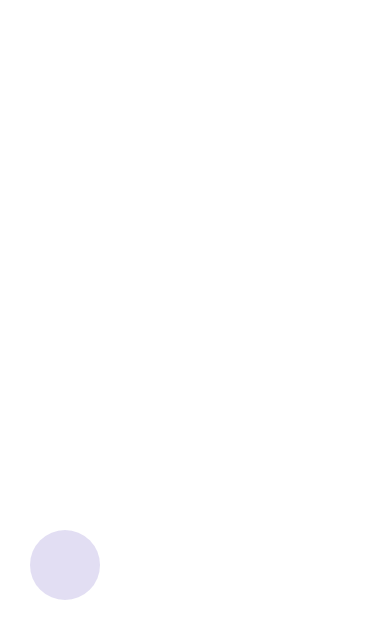
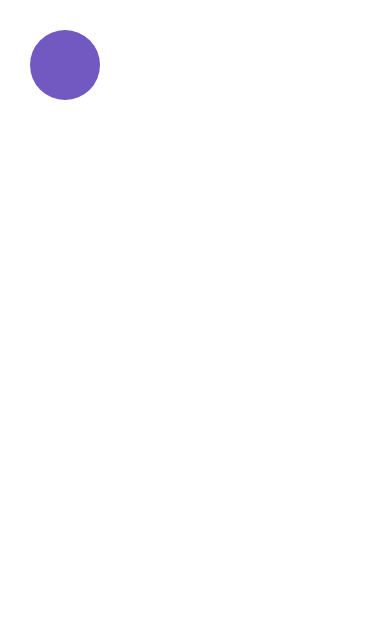
Before and after one commit to jerp86/bonus_AnimacoesRN, a React Native app: screen / in a window 390 px wide. Shown: the top 638 px of the page. Built offline with nearby package versions, Linux system fonts and the light colour scheme.

Commit message:
PanResponder

```diff
--- a/App.js
+++ b/App.js
@@ -1,44 +1,57 @@
 import React, { Component } from 'react';
-import { View, Animated, StyleSheet } from 'react-native';
-
-// Animated.View
-// Animated.Text
-// Animated.Image
-// Animated.ScdrollView
-
-/* const ballY = new Animated.Value(0);
-//const ballX = Animated.divide(ballY, 2);
-const ballX = Animated.multiply(ballY, 2); */
+import { View, Animated, StyleSheet, PanResponder } from 'react-native';
 
 export default class App extends Component {
   state = {
-    ballY: new Animated.Value(0),
+    ball: new Animated.ValueXY({ x: 0, y: 0 }),
   };
 
-  componentDidMount() {
-    const { ballY } = this.state;
+  componentWillMount() {
+    const { ball } = this.state;
+    this._panResponder = PanResponder.create({
+      onMoveShouldSetPanResponder: (event, gestureState) => true,
 
-    Animated.timing(ballY, {
-      toValue: 500,
-      duration: 1000,
-    }).start();
+      onPanResponderGrant: (event, gestureState) => {
+        ball.setOffset({
+          x: ball.x._value,
+          y: ball.y._value,
+        });
+
+        ball.setValue({ x: 0, y: 0 });
+      },
+
+      onPanResponderMove: Animated.event(
+        [
+          null,
+          {
+            dx: ball.x,
+            dy: ball.y,
+          },
+        ],
+        {
+          listener: (event, gestureState) => {
+            console.log(gestureState);
+          },
+        }
+      ),
+
+      onPanResponderRelease: () => {
+        ball.flattenOffset();
+      },
+    });
   }
 
   render() {
-    const { ballY } = this.state;
+    const { ball } = this.state;
 
     return (
       <View style={styles.container}>
         <Animated.View
+          {...this._panResponder.panHandlers}
           style={[
             styles.ball,
             {
-              top: ballY,
-              opacity: ballY.interpolate({
-                inputRange: [0, 300],
-                outputRange: [1, 0.2],
-                extrapolate: 'clamp',
-              }),
+              transform: [{ translateX: ball.x }, { translateY: ball.y }],
             },
           ]}
         />
```
